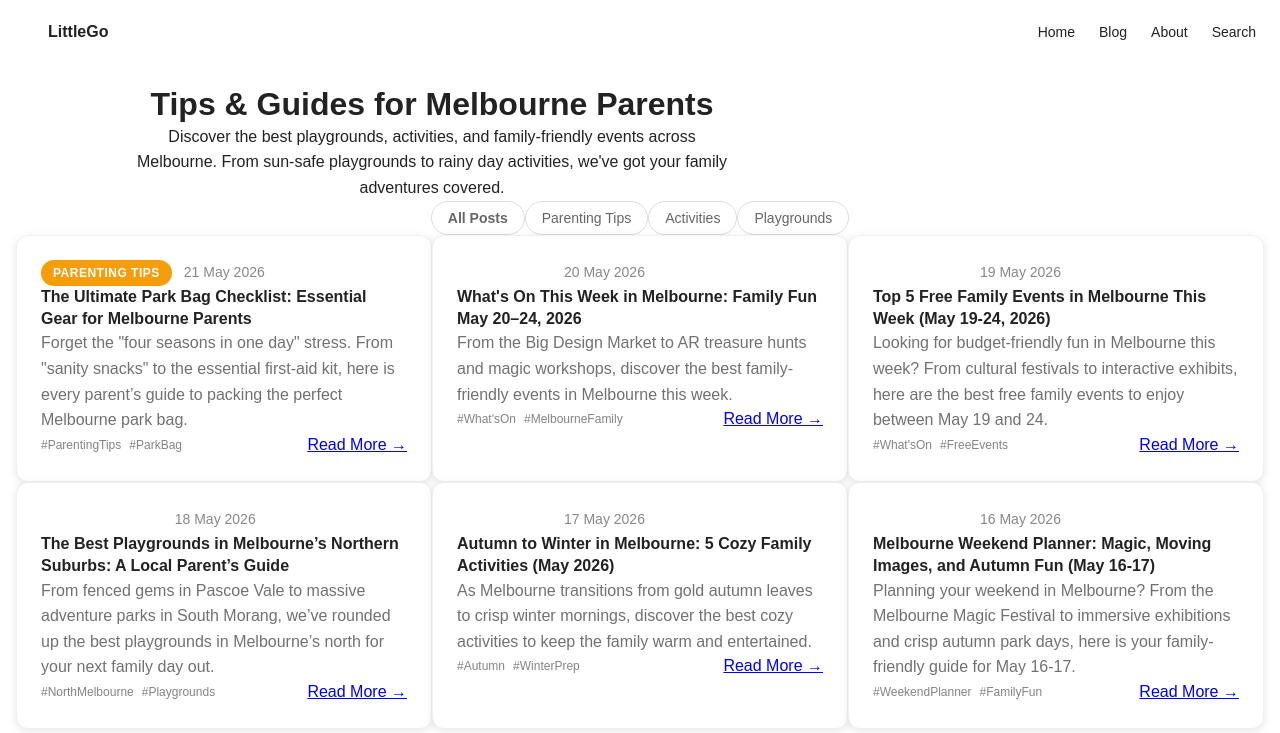
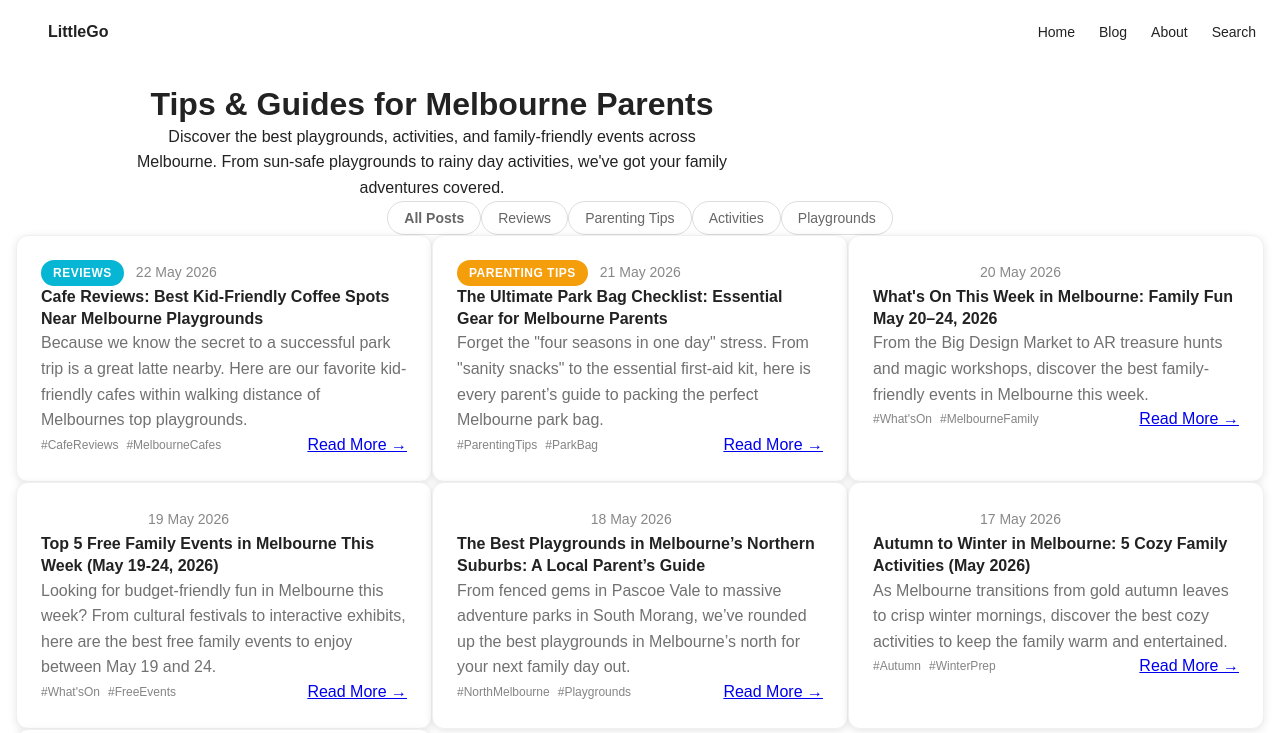
Before and after one commit to liubosdzl33/littlego-au, a Next.js app: page /blog in a window 1280 px wide. Shown: the top 733 px of the page. Built offline with nearby package versions, Linux system fonts and the light colour scheme.

Commit message:
Blog: Cafe Reviews: Best Kid-Friendly Coffee Spots Near Melbourne Playgrounds

```diff
--- a/src/data/blog/posts.ts
+++ b/src/data/blog/posts.ts
@@ -1,6 +1,69 @@
 import { BlogPost } from '../../types/blog';
 
-export const posts: BlogPost[] = [
+export const posts: BlogPost[] = [  {
+    id: '16',
+    title: 'Cafe Reviews: Best Kid-Friendly Coffee Spots Near Melbourne Playgrounds',
+    slug: 'kid-friendly-cafes-melbourne-playgrounds',
+    excerpt: 'Because we know the secret to a successful park trip is a great latte nearby. Here are our favorite kid-friendly cafes within walking distance of Melbournes top playgrounds.',
+    date: '2026-05-22',
+    publishedAt: '2026-05-22',
+    author: 'LittleGo Team',
+    category: 'reviews',
+    content: `# Cafe Reviews: Best Kid-Friendly Coffee Spots Near Melbourne Playgrounds
+
+If you are a parent in Melbourne, you know that the "holy grail" of weekend outings is finding a playground that is paired with a truly excellent cafe. We aren\'t just talking about a lukewarm brew in a paper cup—we mean a place where the beans are specialty-grade, the babyccinos are frothy, and the walk to the slide is less than five minutes.
+
+As we head into late May, having a warm sanctuary to grab a flat white before (or after) the park session is essential. Here are the LittleGo Team’s top kid-friendly cafe and playground pairings for your next Melbourne adventure.
+
+---
+
+## ☕ 1. The Local Folk + York Street Reserve (Pascoe Vale South)
+
+If you haven\'t visited **York Street Reserve** in Pascoe Vale South lately, you are missing out on one of the best toddler-friendly, fully fenced playgrounds in the north. But the real winner? **The Local Folk** cafe is just a stone\'s throw away.
+
+*   **The Vibe:** Exceptionally welcoming to families. They have a small internal play area for those "it\'s just started raining" moments, and the staff are masters of the "extra-sprinkles" babyccino.
+*   **The Coffee:** Solid, reliable, and served with a smile.
+*   **The Pairing:** Grab your coffee to go and walk the 100 meters to the York Street gates. Since the park is fenced, you can actually sit on a bench and SIP your coffee while it\'s still hot. Revolutionay, we know.
+
+## 🥯 2. Northside Fruit & Veg + Lincoln Square (Carlton)
+
+While not a traditional "cafe-only" spot, the area surrounding **Lincoln Square** in Carlton is a caffeine lover\'s paradise. Our favorite strategic move? Heading to the nearby cafes on Bouverie St or Rathdowne St.
+
+*   **The Vibe:** Academic meets chaotic energy. You\'ll see students with laptops and toddlers with sticky faces sharing the same sidewalk.
+*   **The Food:** Don\'t skip the pastries. Carlton has some of the best croissants in the city.
+*   **The Pairing:** Lincoln Square is an architectural marvel of a playground. It\'s great for all ages, with plenty of timber climbing structures. The proximity to the CBD makes it a perfect pit-stop during a city day out.
+
+## 🍪 3. Inner North Staples + Royal Park Nature Play (Parkville)
+
+**Royal Park Nature Play** is a destination playground. It\'s massive, tactile, and can keep kids busy for hours. However, it\'s a big site, and you\'ll need fuel.
+
+*   **The Selection:** While there is often a coffee cart on-site on weekends, we recommend stopping in North Melbourne (Errol St) or Parkville before you arrive.
+*   **The Move:** If you are coming from the city, grab a treat from a bakery on Errol St. The walk through the park to the playground is beautiful in late autumn, with the leaves providing a golden canopy.
+*   **Parent Tip:** This playground is all about nature play (water and sand). Bring a change of clothes—if the kids don\'t get muddy, did they even play?
+
+---
+
+## 🥨 4. Gatehouse 7 + Fitzroy Gardens
+
+If you are heading to the **Fitzroy Gardens** for an autumn leaf-kicking session, **Gatehouse 7** is perfectly positioned right near the playground and the model Tudor Village.
+
+*   **The Vibe:** Classic Melbourne park pavilion. It\'s breezy, bright, and very used to prams.
+*   **The Food:** Great kid-friendly snacks and simple, fresh lunch options.
+*   **The Pairing:** Visit the **Dragon Playground** first, then head to the cafe for a sit-down lunch. It\'s a great way to break up the day.
+
+---
+
+## 🌤️ Late May Park Tips
+
+*   **Babyccino Temperatures:** Always ask for "kids\' temp" this time of year—nothing ruins a park trip faster than a burnt tongue and a spilled drink.
+*   **Reusable Cups:** Most local cafes near our favorite parks offer a discount if you bring your own cup. It\'s a small win for the planet and your wallet!
+*   **Check the Map:** Before you head out, use the [LittleGo Search](/search) to see which playgrounds near you have been tagged with "Nearby Cafe."
+
+**What is your favorite cafe-playground duo?** Tag us on Instagram @LittleGo_AU and let us know!`,
+    imageUrl: 'https://images.unsplash.com/photo-1495474472287-4d71bcdd2085?q=80&w=2000&auto=format&fit=crop',
+    tags: ['Cafe Reviews', 'Melbourne Cafes', 'Kid Friendly', 'Playgrounds', 'Parenting']
+  },
+
   {
     id: '15',
     title: 'The Ultimate Park Bag Checklist: Essential Gear for Melbourne Parents',
```
